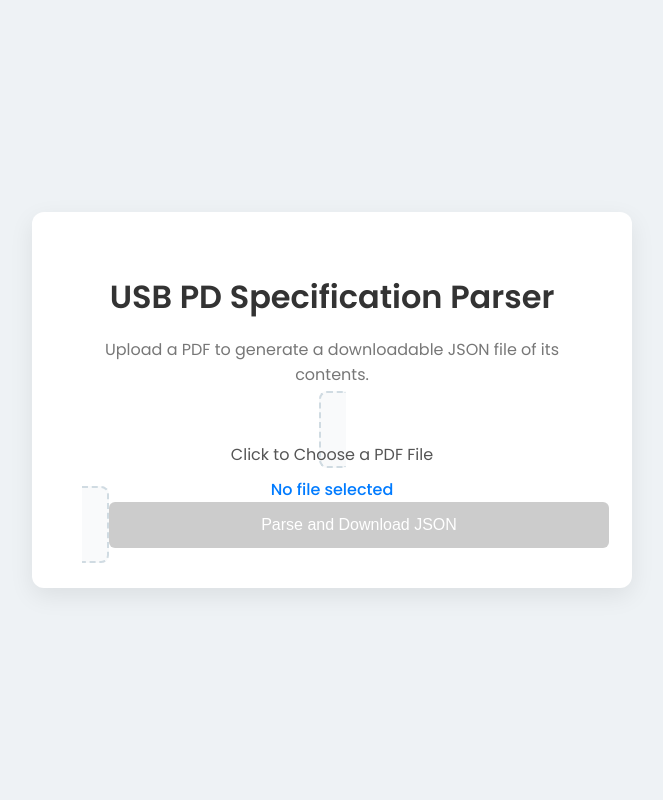
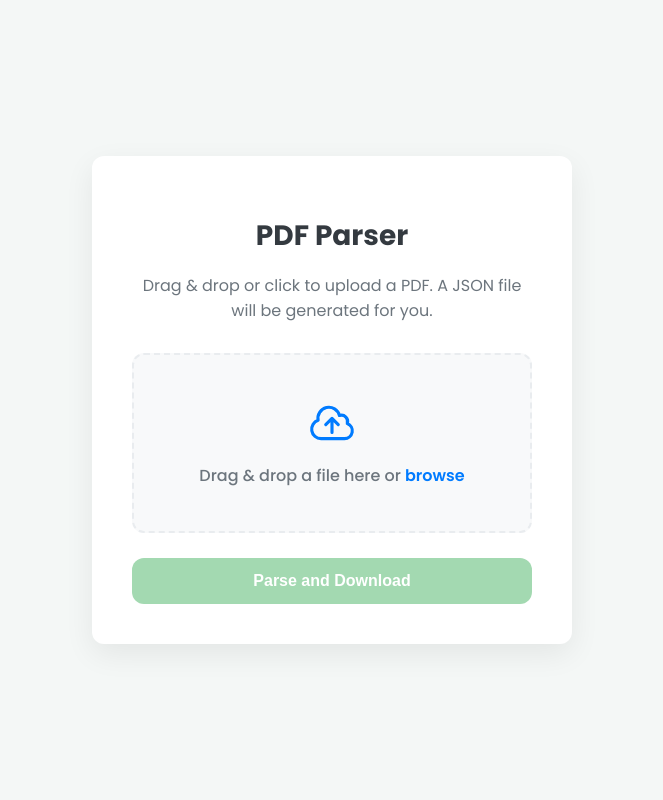
Before and after one commit to vinaysakthi-s/Parser-for-PDF-s, a Flask app: page / in a window 1280 px wide. Shown: the whole page, without its empty margins (308-971 px from the left). Run offline with Flask 3, Linux system fonts and the light colour scheme.

Commit message:
frontend and backend commited

```diff
--- a/templates/index.html
+++ b/templates/index.html
@@ -3,95 +3,204 @@
 <head>
     <meta charset="UTF-8">
     <meta name="viewport" content="width=device-width, initial-scale=1.0">
-    <title>USB PD Spec Parser</title>
-    <link href="https://fonts.googleapis.com/css2?family=Poppins:wght@400;500;600&display=swap" rel="stylesheet">
+    <title>Pdf Parser online</title>
+    <link href="https://fonts.googleapis.com/css2?family=Poppins:wght@400;500;600;700&display=swap" rel="stylesheet">
     <style>
+        :root {
+            --primary-color: #007bff;
+            --primary-hover-color: #0056b3;
+            --success-color: #28a745;
+            --success-hover-color: #218838;
+            --error-color: #dc3545;
+            --light-grey: #f8f9fa;
+            --medium-grey: #e9ecef;
+            --dark-grey: #6c757d;
+            --text-color: #343a40;
+            --bg-color: #f4f7f6;
+            --card-shadow: 0 10px 30px rgba(0, 0, 0, 0.07);
+            --border-radius: 12px;
+        }
+
+        /* Universal box-sizing for predictable layouts */
+        *, *::before, *::after {
+            box-sizing: border-box;
+        }
+
         body {
             font-family: 'Poppins', sans-serif;
             display: flex;
             justify-content: center;
             align-items: center;
             min-height: 100vh;
-            background-color: #eef2f5;
+            background-color: var(--bg-color);
             margin: 0;
             padding: 20px;
-            box-sizing: border-box;
         }
+
         .container {
             background: #ffffff;
-            padding: 40px 50px;
-            border-radius: 12px;
-            box-shadow: 0 8px 25px rgba(0, 0, 0, 0.08);
+            padding: 40px;
+            border-radius: var(--border-radius);
+            box-shadow: var(--card-shadow);
             text-align: center;
             width: 100%;
-            max-width: 500px;
+            max-width: 480px;
+            transition: all 0.3s ease;
         }
+
         h1 {
-            color: #333;
+            color: var(--text-color);
+            font-weight: 700;
+            font-size: 28px;
+            margin-bottom: 8px;
+        }
+
+        p {
+            color: var(--dark-grey);
+            margin-bottom: 30px;
+            font-size: 16px;
+        }
+
+        /* --- FIX APPLIED HERE --- */
+        .upload-area {
+            border: 2px dashed var(--medium-grey);
+            border-radius: var(--border-radius);
+            padding: 25px; /* Slightly reduced padding */
+            background-color: var(--light-grey);
+            margin-bottom: 25px;
+            cursor: pointer;
+            transition: all 0.3s ease;
+
+            /* Flexbox properties to align content correctly */
+            display: flex;
+            flex-direction: column;
+            align-items: center;
+            justify-content: center;
+            min-height: 180px; /* Ensures a minimum size */
+        }
+        /* --- END OF FIX --- */
+
+        .upload-area.drag-over {
+            border-color: var(--primary-color);
+            background-color: #e9f5ff;
+        }
+
+        .upload-area__icon {
+            width: 50px;
+            height: 50px;
+            color: var(--primary-color);
+            margin-bottom: 15px;
+        }
+
+        .upload-area__text {
+            color: var(--dark-grey);
+            font-weight: 500;
+        }
+
+        .upload-area__text span {
+            color: var(--primary-color);
             font-weight: 600;
-            margin-bottom: 10px;
         }
-        p {
-            color: #777;
-            margin-bottom: 30px;
+
+        #file-info {
+            margin-top: 15px;
+            color: var(--success-color);
+            font-weight: 500;
+            display: none; /* Hidden by default */
+            word-break: break-all; /* Prevents long filenames from overflowing */
         }
-        .upload-area {
-            border: 2px dashed #d0dbe2;
-            border-radius: 8px;
-            padding: 25px;
-            background-color: #f9fafb;
-            margin-bottom: 25px;
+
+        #client-error {
+            color: var(--error-color);
+            font-weight: 500;
+            margin-top: 15px;
+            display: none; /* Hidden by default */
         }
+
         input[type="file"] {
             display: none;
         }
-        .file-label {
-            color: #555;
-            cursor: pointer;
-        }
-        #file-name {
-            margin-top: 10px;
-            color: #007bff;
-            font-weight: 500;
-        }
-        input[type="submit"] {
-            background-color: #28a745;
+
+        .submit-btn {
+            background-color: var(--success-color);
             color: white;
             padding: 14px 30px;
             border: none;
-            border-radius: 6px;
+            border-radius: var(--border-radius);
             cursor: pointer;
             font-size: 16px;
-            font-weight: 500;
-            transition: background-color 0.3s;
+            font-weight: 600;
+            transition: all 0.3s ease;
             width: 100%;
+            display: flex;
+            align-items: center;
+            justify-content: center;
+            gap: 10px;
         }
-        input[type="submit"]:hover {
-            background-color: #218838;
+
+        .submit-btn:hover:not(:disabled) {
+            background-color: var(--success-hover-color);
+            transform: translateY(-2px);
+            box-shadow: 0 4px 15px rgba(40, 167, 69, 0.2);
         }
-        input[type="submit"]:disabled {
-            background-color: #ccc;
+
+        .submit-btn:disabled {
+            background-color: #a3d9b1;
             cursor: not-allowed;
         }
+
+        .spinner {
+            width: 18px;
+            height: 18px;
+            border: 2px solid rgba(255, 255, 255, 0.3);
+            border-top-color: #fff;
+            border-radius: 50%;
+            animation: spin 1s linear infinite;
+            display: none; /* Hidden by default */
+        }
+
+        @keyframes spin {
+            to { transform: rotate(360deg); }
+        }
+
         .flash {
-            padding: 15px; margin-top: 25px; border-radius: 6px; font-size: 14px; text-align: left;
+            padding: 15px;
+            margin-top: 25px;
+            border-radius: var(--border-radius);
+            font-size: 14px;
+            text-align: left;
+            border: 1px solid transparent;
         }
-        .flash.error { background-color: #f8d7da; color: #721c24; border: 1px solid #f5c6cb; }
+
+        .flash.error {
+            background-color: #f8d7da;
+            color: #721c24;
+            border-color: #f5c6cb;
+        }
     </style>
 </head>
 <body>
     <div class="container">
-        <h1>USB PD Specification Parser</h1>
-        <p>Upload a PDF to generate a downloadable JSON file of its contents.</p>
+        <h1>PDF Parser </h1>
+        <p>Drag & drop or click to upload a PDF. A JSON file will be generated for you.</p>
 
         <form id="upload-form" action="/upload" method="post" enctype="multipart/form-data">
-            <label for="pdf_file" class="upload-area">
-                <div class="file-label">Click to Choose a PDF File</div>
-                <div id="file-name">No file selected</div>
+
+            <label for="pdf_file" id="upload-area" class="upload-area">
+                <svg class="upload-area__icon" xmlns="http://www.w3.org/2000/svg" fill="none" viewBox="0 0 24 24" stroke-width="1.5" stroke="currentColor">
+                    <path stroke-linecap="round" stroke-linejoin="round" d="M12 16.5V9.75m0 0l3 3m-3-3l-3 3M6.75 19.5a4.5 4.5 0 01-1.41-8.775 5.25 5.25 0 0110.233-2.33 3 3 0 013.758 3.848A3.752 3.752 0 0118 19.5H6.75z" />
+                </svg>
+                <div id="upload-text" class="upload-area__text">Drag & drop a file here or <span>browse</span></div>
+                <div id="file-info"></div>
+                <div id="client-error"></div>
             </label>
-            <input type="file" id="pdf_file" name="pdf_file" accept=".pdf">
 
-            <input type="submit" id="submit-button" value="Parse and Download JSON" disabled>
+            <input type="file" id="pdf_file" name="pdf_file" accept=".pdf" hidden>
+
+            <button type="submit" id="submit-button" class="submit-btn" disabled>
+                <span id="button-text">Parse and Download</span>
+                <div id="spinner" class="spinner"></div>
+            </button>
         </form>
 
         {% with messages = get_flashed_messages(with_categories=true) %}
@@ -104,18 +213,54 @@
     </div>
 
     <script>
+        const uploadForm = document.getElementById('upload-form');
         const pdfFileInput = document.getElementById('pdf_file');
-        const fileNameDisplay = document.getElementById('file-name');
+        const uploadArea = document.getElementById('upload-area');
+        const uploadText = document.getElementById('upload-text');
+        const fileInfo = document.getElementById('file-info');
+        const clientError = document.getElementById('client-error');
         const submitButton = document.getElementById('submit-button');
+        const buttonText = document.getElementById('button-text');
+        const spinner = document.getElementById('spinner');
 
+        function handleFile(file) {
+            if (file && file.type === "application/pdf") {
+                fileInfo.textContent = `Selected: ${file.name}`;
+                fileInfo.style.display = 'block';
+                uploadText.style.display = 'none';
+                clientError.style.display = 'none';
+                submitButton.disabled = false;
+                const dataTransfer = new DataTransfer();
+                dataTransfer.items.add(file);
+                pdfFileInput.files = dataTransfer.files;
+            } else {
+                clientError.textContent = 'Error: Please select a valid PDF file.';
+                clientError.style.display = 'block';
+                fileInfo.style.display = 'none';
+                uploadText.style.display = 'block';
+                submitButton.disabled = true;
+                pdfFileInput.value = '';
+            }
+        }
+
+        uploadArea.addEventListener('click', () => pdfFileInput.click());
         pdfFileInput.addEventListener('change', () => {
-            if (pdfFileInput.files.length > 0) {
-                fileNameDisplay.textContent = `Selected: ${pdfFileInput.files[0].name}`;
-                submitButton.disabled = false;
-            } else {
-                fileNameDisplay.textContent = 'No file selected';
-                submitButton.disabled = true;
-            }
+            if (pdfFileInput.files.length > 0) handleFile(pdfFileInput.files[0]);
+        });
+        uploadArea.addEventListener('dragover', (e) => {
+            e.preventDefault();
+            uploadArea.classList.add('drag-over');
+        });
+        uploadArea.addEventListener('dragleave', () => uploadArea.classList.remove('drag-over'));
+        uploadArea.addEventListener('drop', (e) => {
+            e.preventDefault();
+            uploadArea.classList.remove('drag-over');
+            if (e.dataTransfer.files.length > 0) handleFile(e.dataTransfer.files[0]);
+        });
+        uploadForm.addEventListener('submit', () => {
+            submitButton.disabled = true;
+            buttonText.textContent = 'Processing...';
+            spinner.style.display = 'block';
         });
     </script>
 </body>
```
Also changed, not shown: 3 other files.
